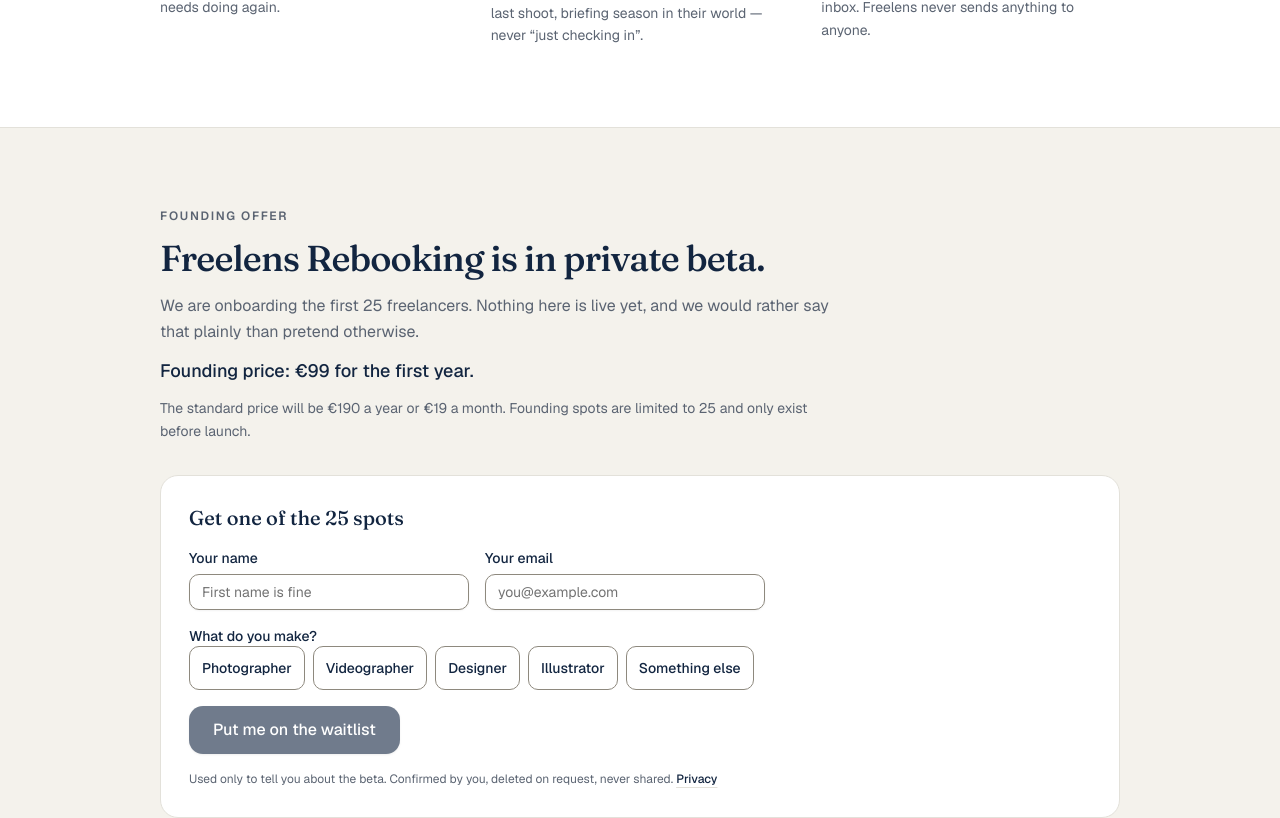
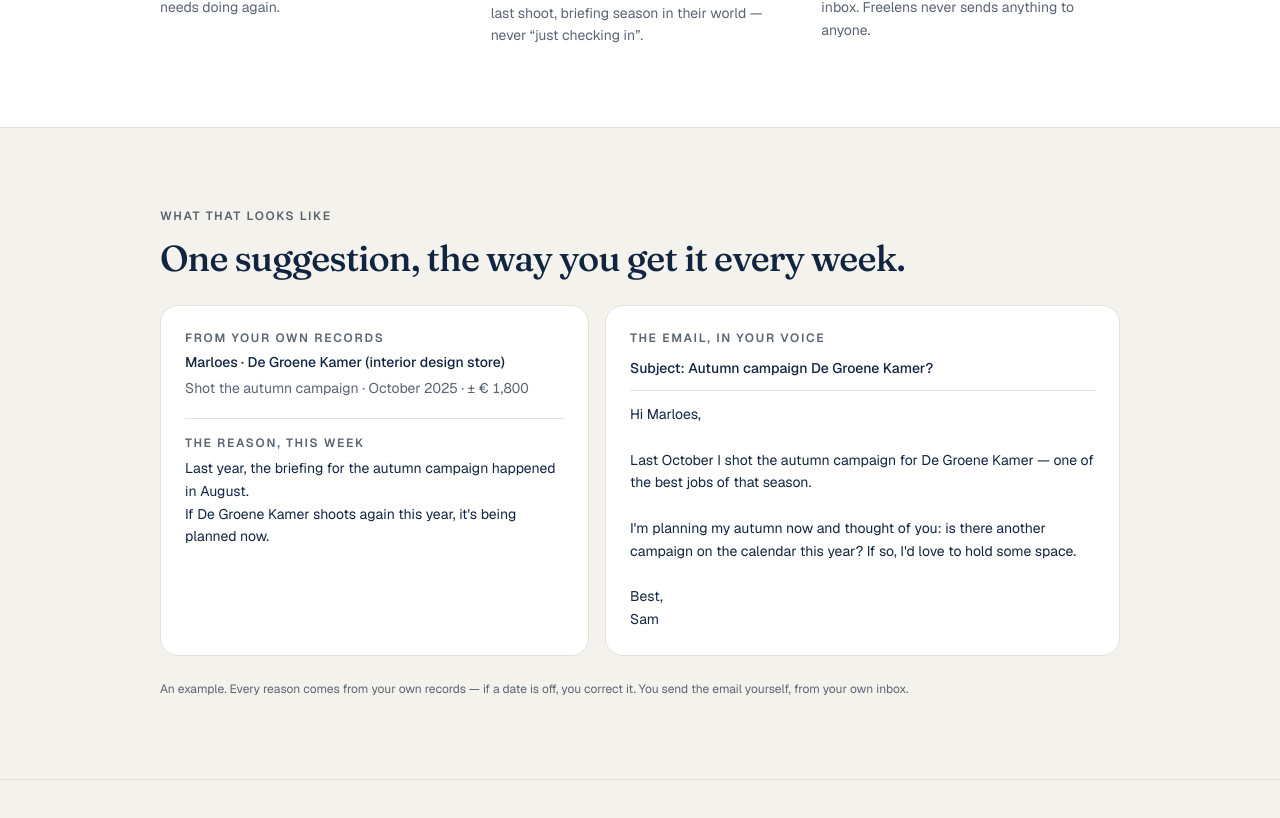
Before and after one commit to LuchoToshi/freelens, a Next.js app: page / in a window 1280 px wide. Shown: the part 979-1797 px from the top of the page. Built offline with nearby package versions, Linux system fonts and the light colour scheme.

Commit message:
feat(home): add worked rebooking example section (record, reason, draft)

```diff
--- a/app/page.tsx
+++ b/app/page.tsx
@@ -75,6 +75,54 @@
               </li>
             ))}
           </ol>
+        </div>
+      </section>
+
+      {/* The worked example: the record, the reason, the draft. The email may
+          only reference facts in the record card above it — the product's
+          no-fabrication rule applies to the marketing example too. */}
+      <section
+        aria-label={r.example.heading}
+        className="border-t border-[var(--fl-line)] bg-[var(--fl-surface-stage)]"
+      >
+        <div className={`${container} flex flex-col gap-6 py-16 sm:py-20`}>
+          <div className="flex flex-col gap-3">
+            <span className="text-xs font-semibold uppercase tracking-[0.14em] text-[var(--fl-slate)]">
+              {r.example.kicker}
+            </span>
+            <h2 className="font-serif text-3xl font-medium leading-tight tracking-tight text-[var(--fl-ink)] sm:text-4xl">
+              {r.example.heading}
+            </h2>
+          </div>
+          <div className="grid gap-4 lg:grid-cols-[1fr_1.2fr]">
+            <div className="flex flex-col gap-5 rounded-2xl border border-[var(--fl-line)] bg-white p-5 sm:p-6">
+              <div className="flex flex-col gap-1.5">
+                <span className="text-xs font-semibold uppercase tracking-[0.14em] text-[var(--fl-slate)]">
+                  {r.example.recordLabel}
+                </span>
+                <p className="text-sm font-medium text-[var(--fl-ink)]">{r.example.recordName}</p>
+                <p className="fl-tnum text-sm text-[var(--fl-slate)]">{r.example.recordProject}</p>
+              </div>
+              <div className="flex flex-col gap-1.5 border-t border-[var(--fl-line)] pt-4">
+                <span className="text-xs font-semibold uppercase tracking-[0.14em] text-[var(--fl-slate)]">
+                  {r.example.reasonLabel}
+                </span>
+                <p className="whitespace-pre-line text-sm leading-relaxed text-[var(--fl-ink)]">
+                  {r.example.reasonText}
+                </p>
+              </div>
+            </div>
+            <div className="flex flex-col gap-3 rounded-2xl border border-[var(--fl-line)] bg-white p-5 sm:p-6">
+              <span className="text-xs font-semibold uppercase tracking-[0.14em] text-[var(--fl-slate)]">
+                {r.example.draftLabel}
+              </span>
+              <p className="text-sm font-medium text-[var(--fl-ink)]">{r.example.draftSubject}</p>
+              <p className="whitespace-pre-line border-t border-[var(--fl-line)] pt-3 text-sm leading-relaxed text-[var(--fl-ink)]">
+                {r.example.draftBody}
+              </p>
+            </div>
+          </div>
+          <p className="text-xs leading-relaxed text-[var(--fl-slate)]">{r.example.micro}</p>
         </div>
       </section>
 
--- a/lib/i18n/en.ts
+++ b/lib/i18n/en.ts
@@ -299,6 +299,19 @@
             body: "The email arrives written in your voice. You edit what you want and send it from your own inbox. Freelens never sends anything to anyone.",
           },
         ],
+      },
+      example: {
+        kicker: "What that looks like",
+        heading: "One suggestion, the way you get it every week.",
+        recordLabel: "From your own records",
+        recordName: "Marloes \u00b7 De Groene Kamer (interior design store)",
+        recordProject: "Shot the autumn campaign \u00b7 October 2025 \u00b7 \u00b1 \u20ac 1,800",
+        reasonLabel: "The reason, this week",
+        reasonText: "Last year, the briefing for the autumn campaign happened in August.\nIf De Groene Kamer shoots again this year, it's being planned now.",
+        draftLabel: "The email, in your voice",
+        draftSubject: "Subject: Autumn campaign De Groene Kamer?",
+        draftBody: "Hi Marloes,\n\nLast October I shot the autumn campaign for De Groene Kamer \u2014 one of the best jobs of that season.\n\nI'm planning my autumn now and thought of you: is there another campaign on the calendar this year? If so, I'd love to hold some space.\n\nBest,\nSam",
+        micro: "An example. Every reason comes from your own records \u2014 if a date is off, you correct it. You send the email yourself, from your own inbox.",
       },
       offer: {
         eyebrow: "Founding offer",
--- a/lib/i18n/nl.ts
+++ b/lib/i18n/nl.ts
@@ -293,6 +293,19 @@
             body: "De mail staat klaar in jouw toon. Jij past aan wat je wilt en verstuurt hem vanuit je eigen inbox. Freelens verstuurt nooit iets naar wie dan ook.",
           },
         ],
+      },
+      example: {
+        kicker: "Zo ziet dat eruit",
+        heading: "E\u00e9n suggestie, zoals je die elke week krijgt.",
+        recordLabel: "Uit jouw gegevens",
+        recordName: "Marloes \u00b7 De Groene Kamer (interieurwinkel)",
+        recordProject: "Najaarscampagne geschoten \u00b7 oktober 2025 \u00b7 \u00b1 \u20ac 1.800",
+        reasonLabel: "De reden, deze week",
+        reasonText: "Vorig jaar viel de briefing voor de najaarscampagne in augustus.\nAls De Groene Kamer dit jaar weer schiet, wordt die nu gepland.",
+        draftLabel: "De mail, in jouw toon",
+        draftSubject: "Onderwerp: Najaarscampagne De Groene Kamer?",
+        draftBody: "Hoi Marloes,\n\nVorig jaar oktober schoot ik de najaarscampagne voor De Groene Kamer \u2014 een van de leukste klussen van dat seizoen.\n\nIk zit mijn najaar nu in te plannen en moest aan jullie denken: staat er dit jaar weer een campagne op de planning? Dan hou ik graag alvast ruimte vrij.\n\nGroet,\nSam",
+        micro: "Een voorbeeld. Elke reden komt uit jouw eigen gegevens \u2014 klopt een datum niet, dan pas je hem aan. De mail verstuur jij zelf, uit je eigen inbox.",
       },
       offer: {
         eyebrow: "Founding-aanbod",
```
